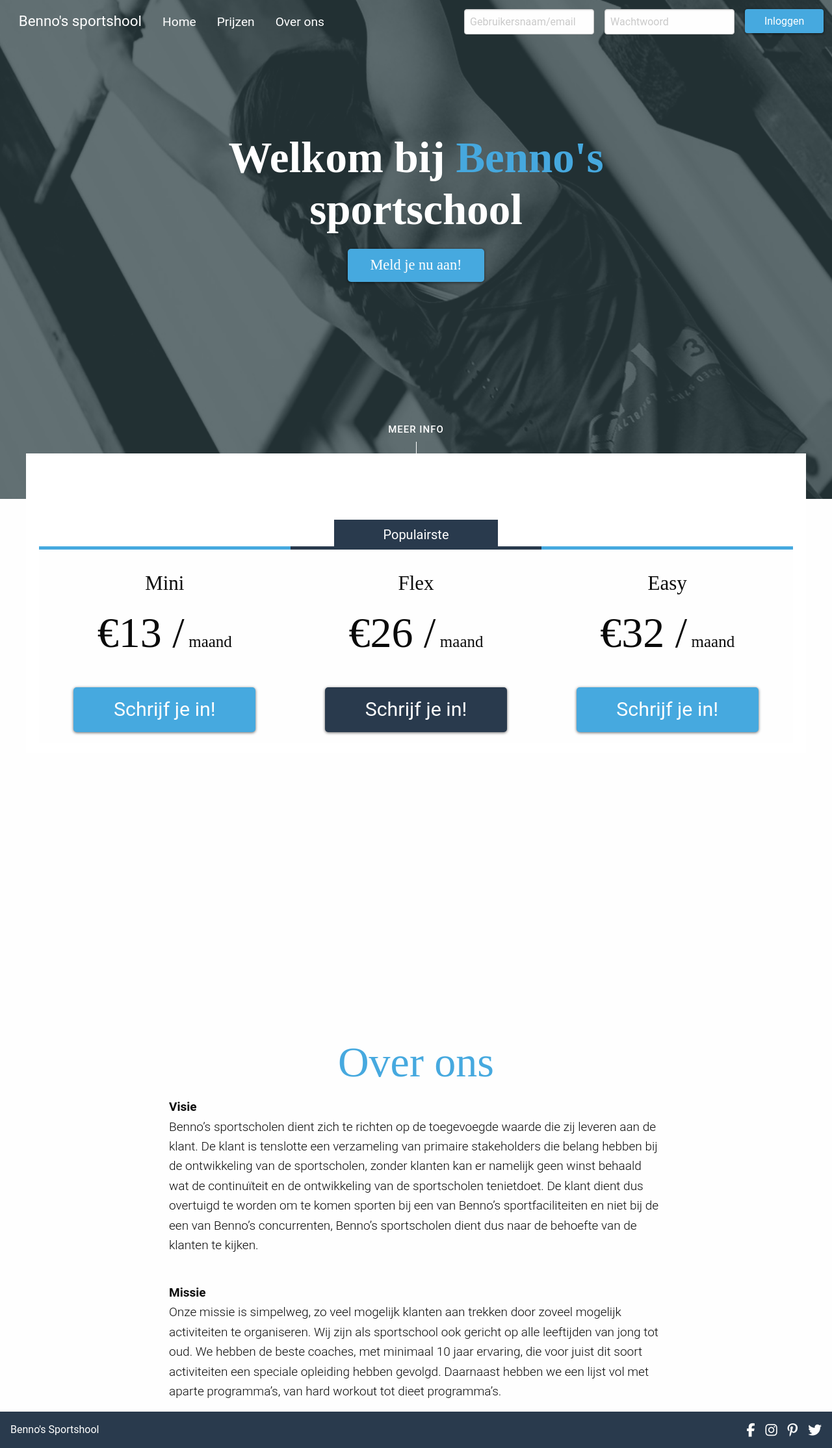
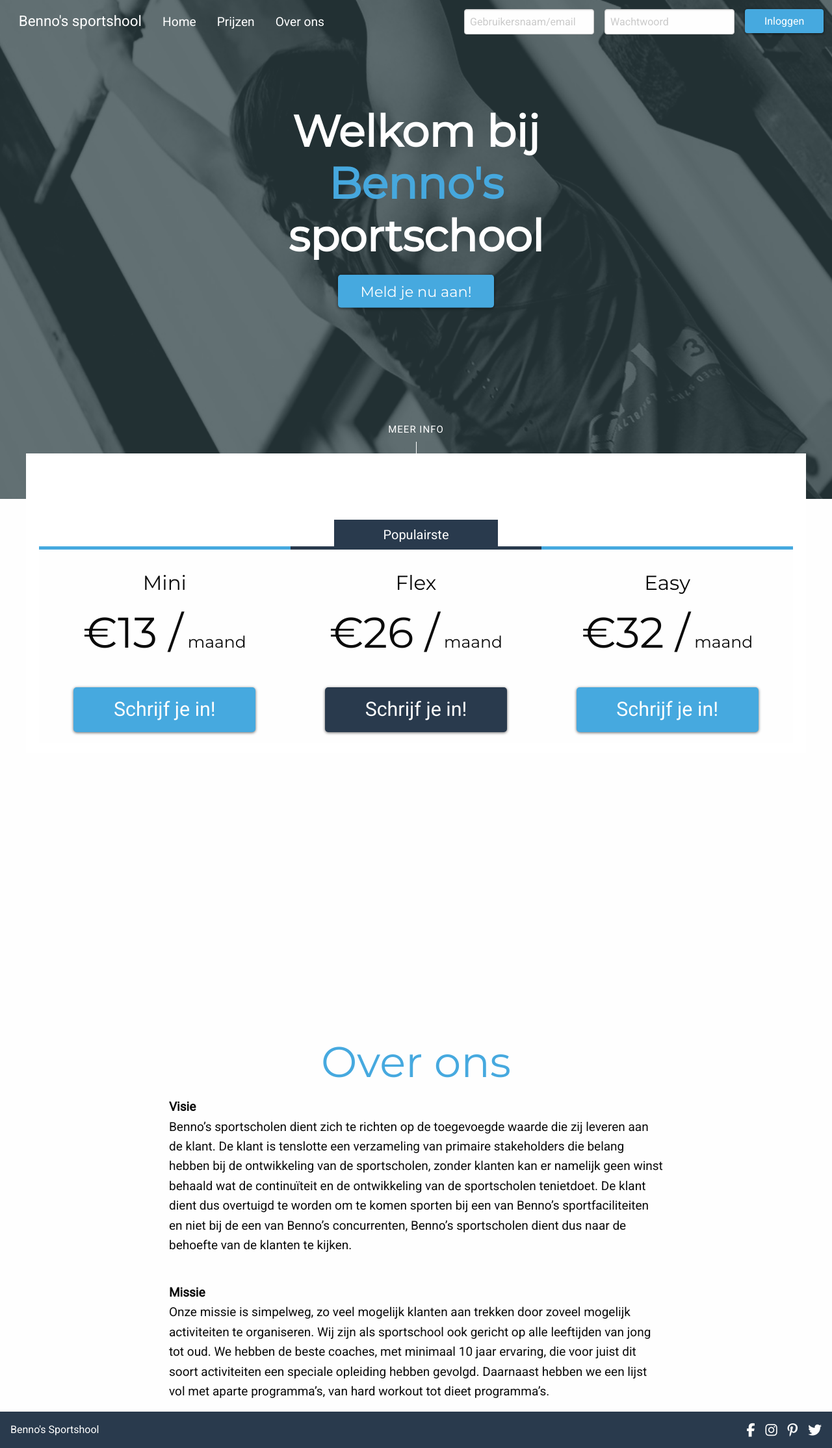
Before and after one commit to 3YH/IDP_Sportschool, a PHP site: page /index.php in a window 1280 px wide. Shown: the whole page at 65% size. Run offline with PHP 8.4, Linux system fonts and the light colour scheme; some libraries are stand-ins or nearby versions.

Commit message:
Update header.php

```diff
--- a/header.php
+++ b/header.php
@@ -13,6 +13,7 @@
     <link rel="stylesheet" href="css/app.css">
     <link href="https://fonts.googleapis.com/icon?family=Material+Icons"
       rel="stylesheet">
+    <link href="https://fonts.googleapis.com/css?family=Montserrat|Roboto" rel="stylesheet">
   </head>
 
   <body <?php if (isset($_SESSION['lid_id'])) { echo'class="dashbg"'; }?>>
```
